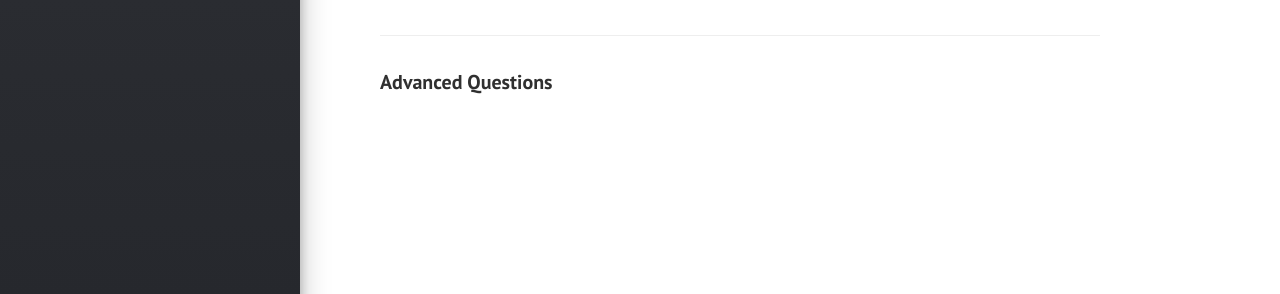
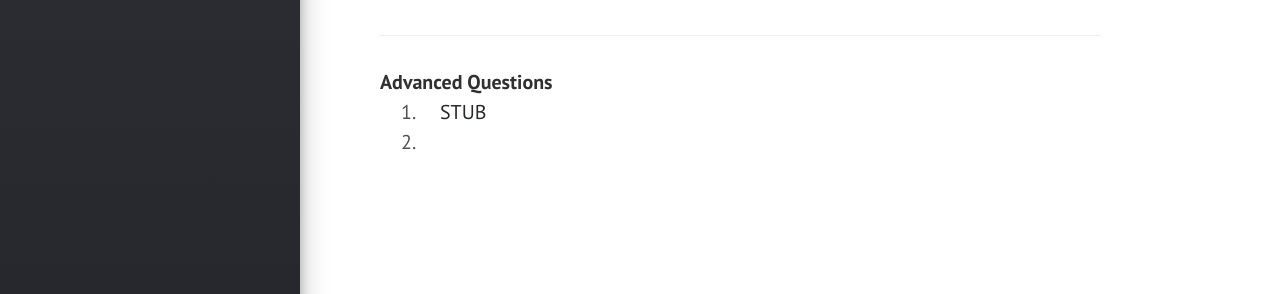
Before and after one commit to kranzuft/nodlim_old, a Jekyll site: the page built from _html/text.md, in a window 1280 px wide. Shown: the part 228-522 px from the top of the page. Built offline with Jekyll 4.4.1, drawn with Linux system fonts in a browser that asks for light colours.

Commit message:
changed text content questions

```diff
--- a/_html/text.md
+++ b/_html/text.md
@@ -6,4 +6,7 @@ title: Text Content
 questions:
   - desc: use the paragraph element in the body of a webpage
   - link: ppage
+adv_questions:
+  - desc: STUB
+  - link: stub
 ---
```
